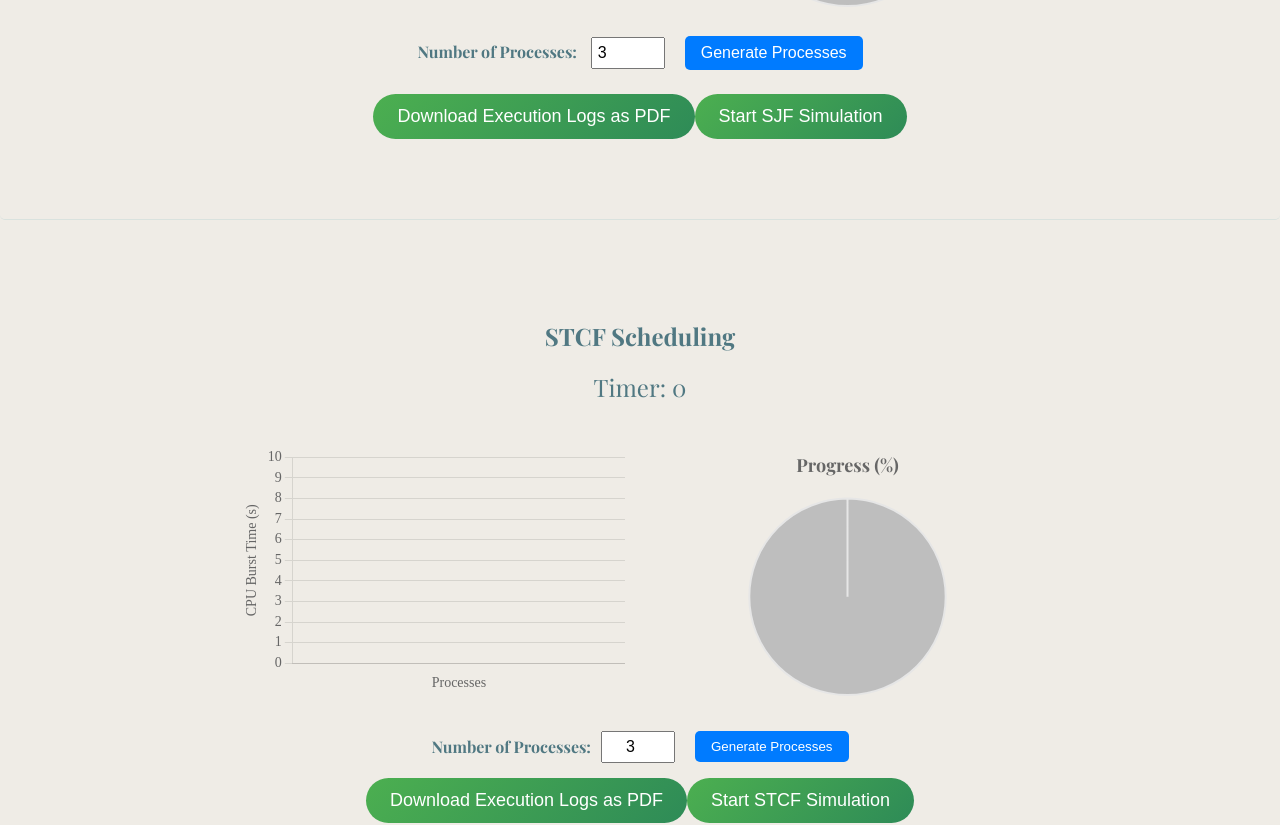
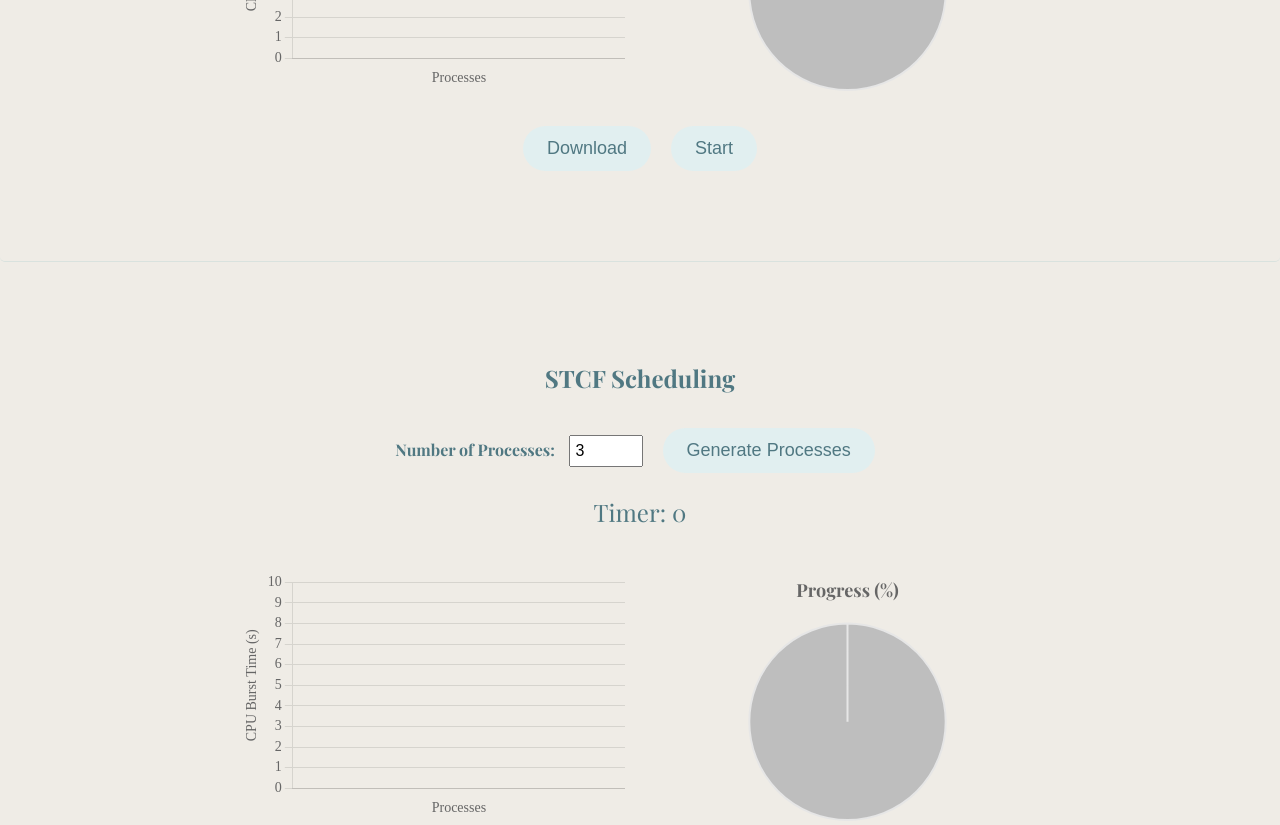
Before and after one commit to enyukan/cpu-scheduling-simulator, a React (Create React App) app: page / in a window 1280 px wide. Shown: the part 1280-2105 px from the top of the page. Built offline with nearby package versions, Linux system fonts and the light colour scheme.

Commit message:
Bug Fix: Execution Time

```diff
--- a/src/components/RRSimulator.js
+++ b/src/components/RRSimulator.js
@@ -88,7 +88,6 @@ const RoundRobinSimulator = () => {
             if (queue.length === 0) {
                 setIsRunning(false);
                 setTimeout(() => {
-                    setCurrentTime(0);
                     setExecutionProgress(0);
                 }, 500);
                 return;
@@ -113,7 +112,7 @@ const RoundRobinSimulator = () => {
                     // Record log for execution progress
                     setExecutionLogs((prevLogs) => [
                         ...prevLogs,
-                        `Time ${currentTime + 1}: Process ${process.id} executed (Remaining time: ${process.burstTime - 1})`,
+                        `Time ${executedTime}: Process ${process.id} executed (Remaining time: ${process.burstTime - 1})`,
                     ]);
 
                     executionTime--;
@@ -139,11 +138,55 @@ const RoundRobinSimulator = () => {
         pdf.save("RR_Execution_Logs.pdf");
     };
 
+    // Styles object
+    const styles = {
+        container: {
+            textAlign: "center",
+            marginTop: "10px",
+            marginBottom: "10px",
+        },
+        label: {
+            fontSize: "16px",
+            fontWeight: "bold",
+            marginBottom: "30px",
+        },
+        input: {
+            width: "60px",
+            fontSize: "16px",
+            padding: "5px",
+            margin: "10px",
+            marginBottom: "30px",
+        },
+        generateButton: {
+            background: "linear-gradient(135deg,#e1eff0, #e1eff0)",
+            color: "#507882",
+            fontSize: "18px",
+            padding: "12px 24px",
+            border: "none",
+            borderRadius: "30px",
+            cursor: "pointer",
+            transition: "all 0.3s ease-in-out",
+            marginTop: "15px",
+            marginRight: "10px",
+            marginLeft: "10px",
+        },
+        button: {
+            background: "linear-gradient(135deg,#e1eff0, #e1eff0)",
+            color: "#507882",
+            fontSize: "18px",
+            padding: "12px 24px",
+            border: "none",
+            borderRadius: "30px",
+            cursor: "pointer",
+            transition: "all 0.3s ease-in-out",
+            marginTop: "15px",
+            marginRight: "10px",
+            marginLeft: "10px",
+        },
+    };
+
     return (
         <div style={styles.container}>
-            <Timer currentTime={currentTime} />
-            <ChartContainer processes={processes} executionProgress={executionProgress} />
-
             <div>
                 <label style={styles.label}>Number of Processes: </label>
                 <input
@@ -154,6 +197,7 @@ const RoundRobinSimulator = () => {
                     onChange={(e) => setNumProcesses(Number(e.target.value))}
                     style={styles.input}
                 />
+
                 <label style={styles.label}>Time Quantum: </label>
                     <input
                         type="number"
@@ -163,61 +207,25 @@ const RoundRobinSimulator = () => {
                         onChange={(e) => setTimeQuantum(Number(e.target.value))}
                         style={styles.input}
                     />
+
                 <button onClick={() => generateRandomProcesses(numProcesses)} style={styles.generateButton}>
                     Generate Processes
                 </button>
             </div>
 
+            <Timer currentTime={currentTime} />
+
+            <ChartContainer processes={processes} executionProgress={executionProgress} />
 
             <button onClick={saveLogsAsPDF} style={styles.button}>
-                Download Execution Logs as PDF
+                Download
             </button>
 
-
             <button onClick={startSimulation} disabled={isRunning} style={styles.button}>
-                Start Round Robin Simulation
+                Start
             </button>
         </div>
     );
 };
 
-const styles = {
-    container: {
-        textAlign: "center",
-        marginTop: "20px",
-    },
-    label: {
-        fontSize: "16px",
-        fontWeight: "bold",
-        marginRight: "10px",
-    },
-    input: {
-        width: "60px",
-        fontSize: "16px",
-        padding: "5px",
-        margin: "10px",
-    },
-    generateButton: {
-        background: "#007BFF",
-        color: "white",
-        fontSize: "16px",
-        padding: "8px 16px",
-        border: "none",
-        borderRadius: "5px",
-        cursor: "pointer",
-        marginLeft: "10px",
-    },
-    button: {
-        background: "linear-gradient(135deg, #4CAF50, #2E8B57)",
-        color: "white",
-        fontSize: "18px",
-        padding: "12px 24px",
-        border: "none",
-        borderRadius: "30px",
-        cursor: "pointer",
-        transition: "all 0.3s ease-in-out",
-        marginTop: "15px",
-    },
-};
-
 export default RoundRobinSimulator;
--- a/src/components/SJFSimulator.js
+++ b/src/components/SJFSimulator.js
@@ -143,7 +143,7 @@ const SJFSimulator = () => {
                     // Record log for execution progress
                     setExecutionLogs((prevLogs) => [
                         ...prevLogs,
-                        `Time ${currentTime + 1}: Process ${process.id} executed (Remaining time: ${burstLeft})`,
+                        `Time ${executedTime}: Process ${process.id} executed (Remaining time: ${burstLeft})`,
                     ]);
 
                 }
@@ -173,17 +173,11 @@ const SJFSimulator = () => {
             pdf.text(log, 10, 20 + index * 5);
         });
 
-        pdf.save("SJF_Execution_Logs.pdf");
+        pdf.save("SJF_Logs.pdf");
     };
-
-
-
 
     return (
         <div style={styles.container}>
-            <Timer currentTime={currentTime} />
-            <ChartContainer processes={processes} executionProgress={executionProgress} />
-
             <div>
                 <label style={styles.label}>Number of Processes: </label>
                 <input
@@ -199,21 +193,17 @@ const SJFSimulator = () => {
                 </button>
             </div>
 
+            <Timer currentTime={currentTime} />
+
+            <ChartContainer processes={processes} executionProgress={executionProgress} />
 
             <button onClick={saveLogsAsPDF} style={styles.button}>
-                Download Execution Logs as PDF
+                Download
             </button>
 
-
-            <button
-                onClick={startSimulation}
-                disabled={isRunning}
-                style={styles.button}
-            >
-                Start SJF Simulation
+            <button onClick={startSimulation} disabled={isRunning} style={styles.button}>
+                Start
             </button>
-
-
         </div>
     );
 };
@@ -221,31 +211,24 @@ const SJFSimulator = () => {
 const styles = {
     container: {
         textAlign: "center",
-        marginTop: "20px",
+        marginTop: "10px",
+        marginBottom: "10px",
     },
     label: {
         fontSize: "16px",
         fontWeight: "bold",
+        marginBottom: "30px",
     },
     input: {
         width: "60px",
         fontSize: "16px",
         padding: "5px",
         margin: "10px",
+        marginBottom: "30px",
     },
     generateButton: {
-        background: "#007BFF",
-        color: "white",
-        fontSize: "16px",
-        padding: "8px 16px",
-        border: "none",
-        borderRadius: "5px",
-        cursor: "pointer",
-        marginLeft: "10px",
-    },
-    button: {
-        background: "linear-gradient(135deg, #4CAF50, #2E8B57)",
-        color: "white",
+        background: "linear-gradient(135deg,#e1eff0, #e1eff0)",
+        color: "#507882",
         fontSize: "18px",
         padding: "12px 24px",
         border: "none",
@@ -253,7 +236,23 @@ const styles = {
         cursor: "pointer",
         transition: "all 0.3s ease-in-out",
         marginTop: "15px",
+        marginRight: "10px",
+        marginLeft: "10px",
+    },
+    button: {
+        background: "linear-gradient(135deg,#e1eff0, #e1eff0)",
+        color: "#507882",
+        fontSize: "18px",
+        padding: "12px 24px",
+        border: "none",
+        borderRadius: "30px",
+        cursor: "pointer",
+        transition: "all 0.3s ease-in-out",
+        marginTop: "15px",
+        marginRight: "10px",
+        marginLeft: "10px",
     },
 };
 
+
 export default SJFSimulator;
--- a/src/components/STCFSimulator.js
+++ b/src/components/STCFSimulator.js
@@ -9,11 +9,10 @@ const STCFSimulator = () => {
     const [executionProgress, setExecutionProgress] = useState(0);
     const [numProcesses, setNumProcesses] = useState(3);
     const [processes, setProcesses] = useState([]);
-    const [executionLogs, setExecutionLogs] = useState([]); // ✅ 실행 과정 로그 저장
+    const [executionLogs, setExecutionLogs] = useState([]);
 
     const colorMap = useRef({});
     const availableColors = ["#F4D1D6", "#D8A8C3", "#E4B9D9", "#A0B8B1", "#E1C7B0", "#D4D7E1", "#F1E1A6", "#F2C9A1", "#D4A79E", "#A3C9B2"];
-
     //Color mapping
     const getColorForProcess = (id) => {
         if (!colorMap.current[id]) {
@@ -21,7 +20,6 @@ const STCFSimulator = () => {
         }
         return colorMap.current[id];
     };
-
 
 
     // Generate random processes
@@ -103,7 +101,7 @@ const STCFSimulator = () => {
                 // Record log for execution progress
                 setExecutionLogs((prevLogs) => [
                     ...prevLogs,
-                    `Time ${time}: Process ${shortestJob.id} executed (Remaining time: ${shortestJob.remainingTime})`,
+                    `Time ${executedTime}: Process ${shortestJob.id} executed (Remaining time: ${shortestJob.remainingTime})`,
                 ]);
 
                 if (shortestJob.remainingTime > 0) {
@@ -129,15 +127,12 @@ const STCFSimulator = () => {
             pdf.text(log, 10, 20 + index * 5);
         });
 
-        pdf.save("STCF_Execution_Logs.pdf");
+        pdf.save("STCF_Logs.pdf");
     };
 
     return (
         <div style={styles.container}>
-            <Timer currentTime={currentTime} />
-            <ChartContainer processes={processes} executionProgress={executionProgress} />
-
-            <div style={styles.controls}>
+            <div>
                 <label style={styles.label}>Number of Processes: </label>
                 <input
                     type="number"
@@ -152,25 +147,66 @@ const STCFSimulator = () => {
                 </button>
             </div>
 
+            <Timer currentTime={currentTime} />
+
+            <ChartContainer processes={processes} executionProgress={executionProgress} />
+
             <button onClick={saveLogsAsPDF} style={styles.button}>
-                Download Execution Logs as PDF
+                Download
             </button>
 
             <button onClick={startSimulation} disabled={isRunning} style={styles.button}>
-                Start STCF Simulation
+                Start
             </button>
-
         </div>
     );
 };
 
 const styles = {
-    container: { textAlign: "center", marginTop: "20px" },
-    controls: { display: "flex", justifyContent: "center", alignItems: "center", marginTop: "15px", gap: "10px" },
-    label: { fontSize: "16px", fontWeight: "bold" },
-    input: { width: "60px", fontSize: "16px", padding: "5px", textAlign: "center" },
-    generateButton: { background: "#007BFF", color: "white", padding: "8px 16px", border: "none", borderRadius: "5px", cursor: "pointer", marginLeft: "10px" },
-    button: { background: "linear-gradient(135deg, #4CAF50, #2E8B57)", color: "white", fontSize: "18px", padding: "12px 24px", border: "none", borderRadius: "30px", cursor: "pointer", marginTop: "15px", transition: "all 0.3s ease-in-out" },
+    container: {
+        textAlign: "center",
+        marginTop: "10px",
+        marginBottom: "10px",
+    },
+    label: {
+        fontSize: "16px",
+        fontWeight: "bold",
+        marginBottom: "30px",
+    },
+    input: {
+        width: "60px",
+        fontSize: "16px",
+        padding: "5px",
+        margin: "10px",
+        marginBottom: "30px",
+    },
+    generateButton: {
+        background: "linear-gradient(135deg,#e1eff0, #e1eff0)",
+        color: "#507882",
+        fontSize: "18px",
+        padding: "12px 24px",
+        border: "none",
+        borderRadius: "30px",
+        cursor: "pointer",
+        transition: "all 0.3s ease-in-out",
+        marginTop: "15px",
+        marginRight: "10px",
+        marginLeft: "10px",
+    },
+    button: {
+        background: "linear-gradient(135deg,#e1eff0, #e1eff0)",
+        color: "#507882",
+        fontSize: "18px",
+        padding: "12px 24px",
+        border: "none",
+        borderRadius: "30px",
+        cursor: "pointer",
+        transition: "all 0.3s ease-in-out",
+        marginTop: "15px",
+        marginRight: "10px",
+        marginLeft: "10px",
+    },
 };
 
+
 export default STCFSimulator;
```
Lines whose indentation alone changed are shown as unchanged.
